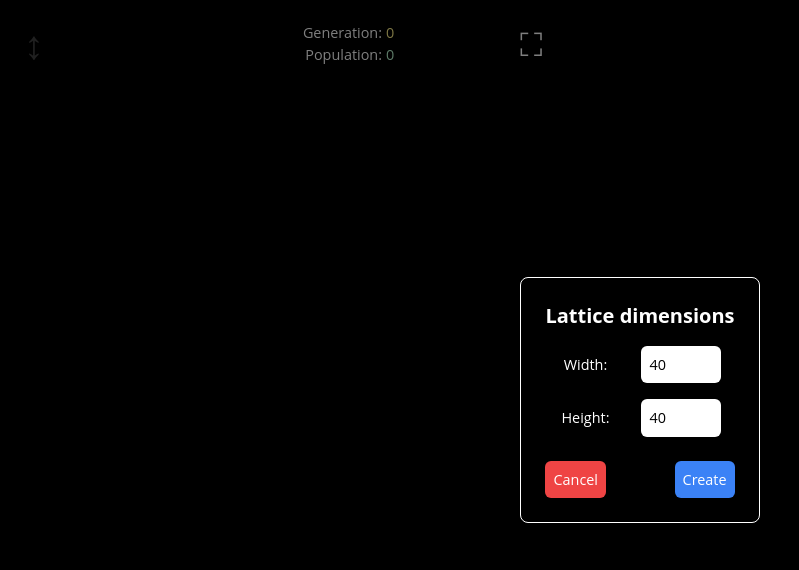
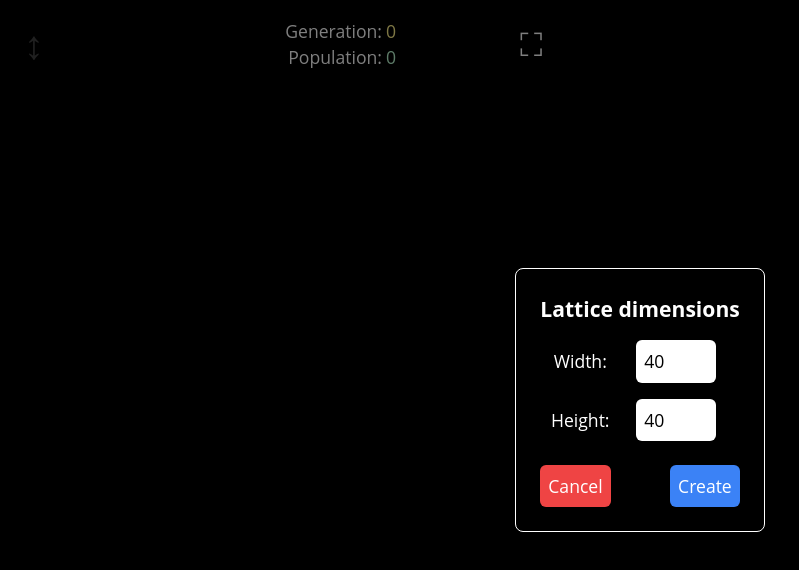
Before and after one commit to vytautas-abramikas/life, a React (Vite) app: page / in a window 1280 px wide. Shown: the top 570 px of the page, without its empty margins (0-799 px from the left). Built offline with nearby package versions, Linux system fonts and the light colour scheme.

Commit message:
increased fontsizes a bit for text

```diff
--- a/src/components/Header.tsx
+++ b/src/components/Header.tsx
@@ -6,7 +6,7 @@ export const Header: React.FC = () => {
   return (
     <div
       className="w-full min-h-[10vh] bg-black grid grid-cols-5"
-      style={{ fontSize: "min(1.8vh, 1.8vw)" }}
+      style={{ fontSize: "min(2.2vh, 2.2vw)" }}
     >
       <div className="col-start-1 col-span-1">
         <FullScreenButton />
--- a/src/components/LatticeSettings.tsx
+++ b/src/components/LatticeSettings.tsx
@@ -28,7 +28,9 @@ export const LatticeSettings: React.FC = () => {
   return (
     <div className="fixed inset-0 flex items-center justify-center bg-black bg-opacity-50 z-50">
       <div className="bg-black border border-white rounded-lg p-6 text-center">
-        <h2 className="text-white text-xl font-bold mb-4">Lattice Settings</h2>
+        <h2 className="text-white font-bold mb-4" style={{ fontSize: "1.2em" }}>
+          Lattice Settings
+        </h2>
         <div className="flex flex-col space-y-4">
           <div className="flex items-center space-x-4">
             <label htmlFor="set-delay" className="text-white w-20">
--- a/src/components/LatticeSizeControls.tsx
+++ b/src/components/LatticeSizeControls.tsx
@@ -43,7 +43,7 @@ export const LatticeSizeControls: React.FC = () => {
   return (
     <div className="fixed inset-0 flex items-center justify-center bg-black bg-opacity-50 z-50">
       <div className="bg-black border border-white rounded-lg p-6 text-center">
-        <h2 className="text-white text-xl font-bold mb-4">
+        <h2 className="text-white font-bold mb-4" style={{ fontSize: "1.2em" }}>
           Lattice dimensions
         </h2>
         <div className="flex flex-col space-y-4">
--- a/src/components/ShapeManager.tsx
+++ b/src/components/ShapeManager.tsx
@@ -104,7 +104,9 @@ export const ShapeManager: React.FC = () => {
   return (
     <div className="fixed inset-0 flex items-center justify-center bg-black bg-opacity-50 z-50">
       <div className="bg-black border border-white rounded-lg p-6 text-center">
-        <h2 className="text-white text-xl font-bold mb-4">Shape Manager</h2>
+        <h2 className="text-white font-bold mb-4" style={{ fontSize: "1.2em" }}>
+          Shape Manager
+        </h2>
         <div className="flex justify-center space-x-4 mb-4">
           {currentLattice && (
             <>
```
